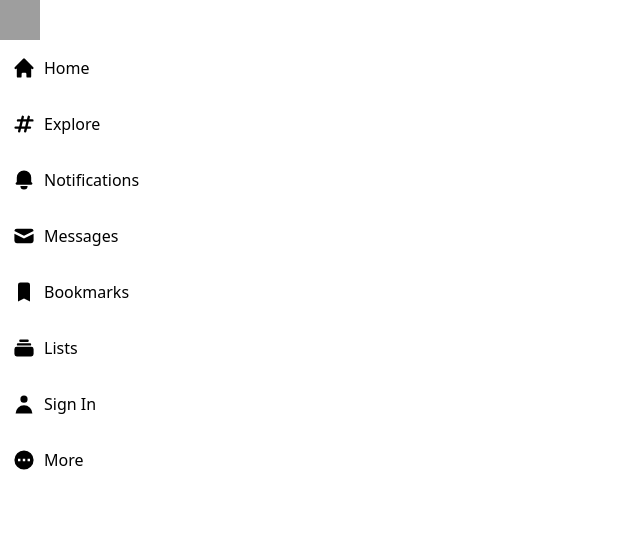
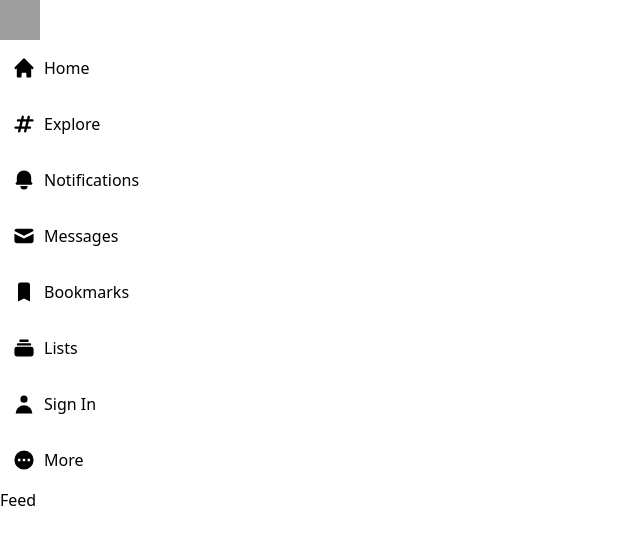
Before and after one commit to jubhavsar/tweeter-2-yt-clone, a Next.js app: page / in a window 1280 px wide. Shown: the top 544 px of the page, without its empty margins (0-640 px from the left). Built offline with nearby package versions, Linux system fonts and the light colour scheme; grey boxes are pictures that could not be loaded.

Commit message:
creare Feed component and add it

```diff
--- /dev/null
+++ b/components/Feed.tsx
@@ -0,0 +1,9 @@
+import React from 'react'
+
+function Feed() {
+  return (
+    <div>Feed</div>
+  )
+}
+
+export default Feed
--- a/pages/index.tsx
+++ b/pages/index.tsx
@@ -1,6 +1,7 @@
 import type { NextPage } from 'next'
 import Head from 'next/head'
 import Image from 'next/image'
+import Feed from '../components/Feed'
 import Sidebar from '../components/Sidebar'
 
 const Home: NextPage = () => {
@@ -15,6 +16,7 @@
         {/* Sidebar */}
         <Sidebar />
         {/* feed */}
+        <Feed />
         {/* widgets */}
       </main>
     </div>
```
